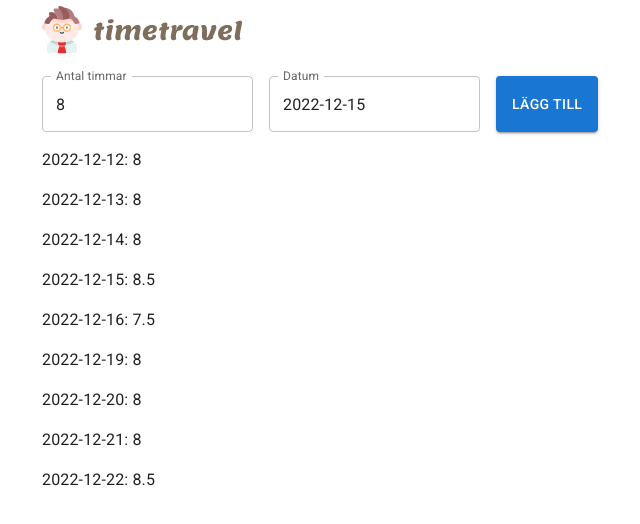
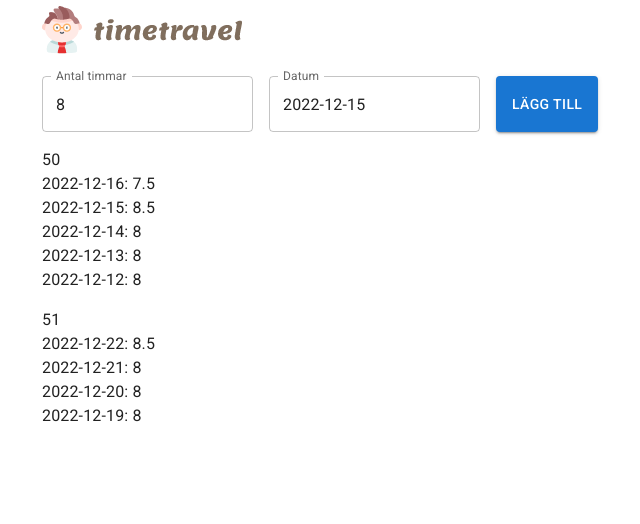
Before and after one commit to englund/timetravel, a React (Create React App) app in the folder client/: page / in a window 1280 px wide. Shown: the top 524 px of the page, without its empty margins (22-662 px from the left). Built offline with nearby package versions, Linux system fonts and the light colour scheme.

Commit message:
group times by week

```diff
--- a/client/src/components/timeline/TimeList.tsx
+++ b/client/src/components/timeline/TimeList.tsx
@@ -1,3 +1,5 @@
+import { compareDesc } from "date-fns";
+
 import { FC } from "react";
 
 import { Typography } from "@mui/material";
@@ -10,13 +12,31 @@ interface Props {
   times: Time[];
 }
 
+type GroupedByWeek = Record<string, Time[]>;
+
 const TimeList: FC<Props> = ({ times }) => {
+  const groupedByWeek = times
+    .sort((a, b) => compareDesc(a.date, b.date))
+    .reduce<GroupedByWeek>((grouped, time) => {
+      const week = format(time.date, "I");
+      if (!grouped[week]) {
+        grouped[week] = [];
+      }
+      grouped[week] = [...grouped[week], time];
+      return grouped;
+    }, {});
+
   return (
     <>
-      {times.map((time, index) => (
-        <Typography key={index}>
-          {format(time.date, "P")}: {time.hours}
-        </Typography>
+      {Object.entries(groupedByWeek).map(([week, times]) => (
+        <div key={week}>
+          <Typography>{week}</Typography>
+          {times.map((time) => (
+            <Typography key={format(time.date)}>
+              {format(time.date, "P")}: {time.hours}
+            </Typography>
+          ))}
+        </div>
       ))}
     </>
   );
```
